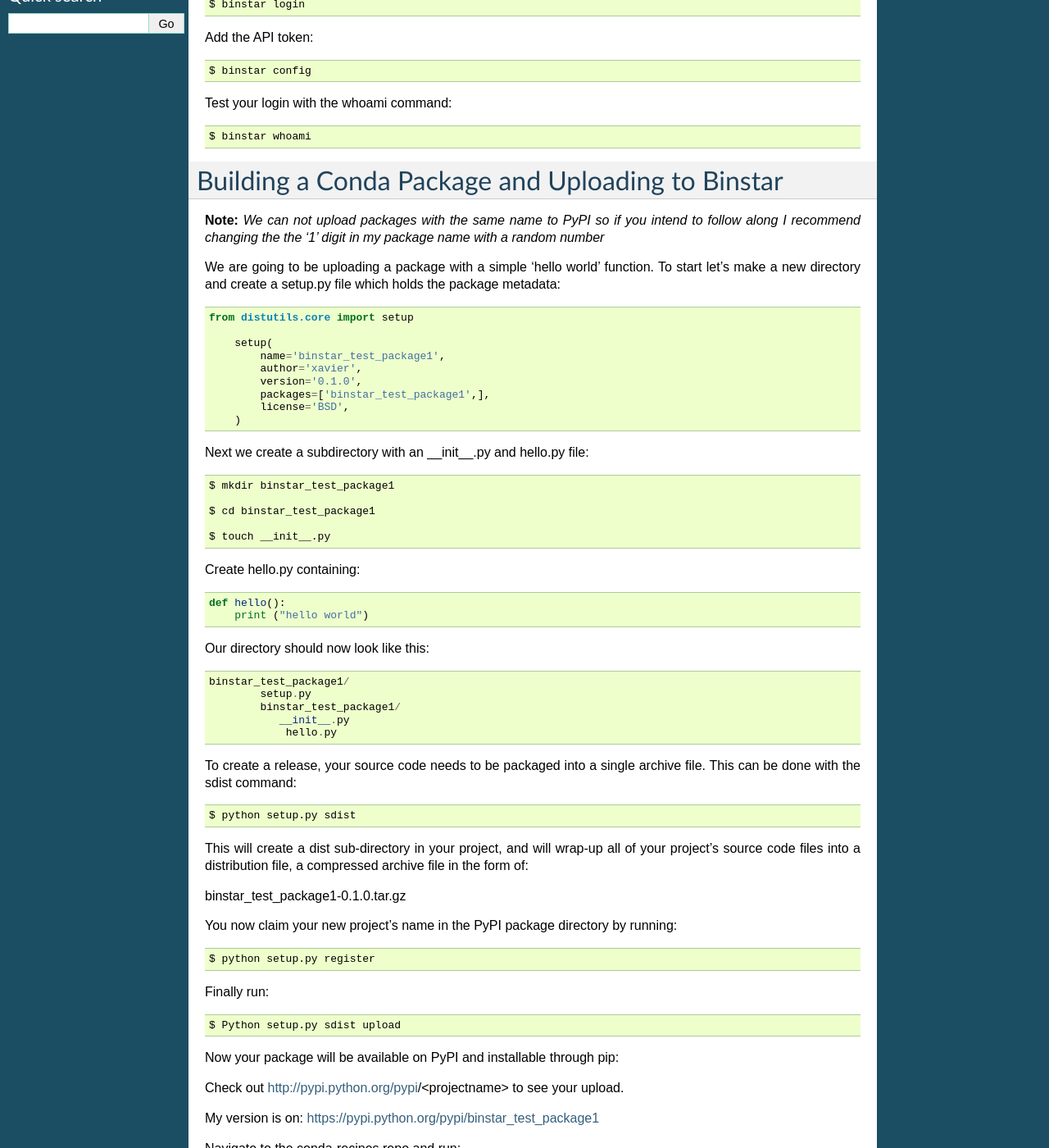
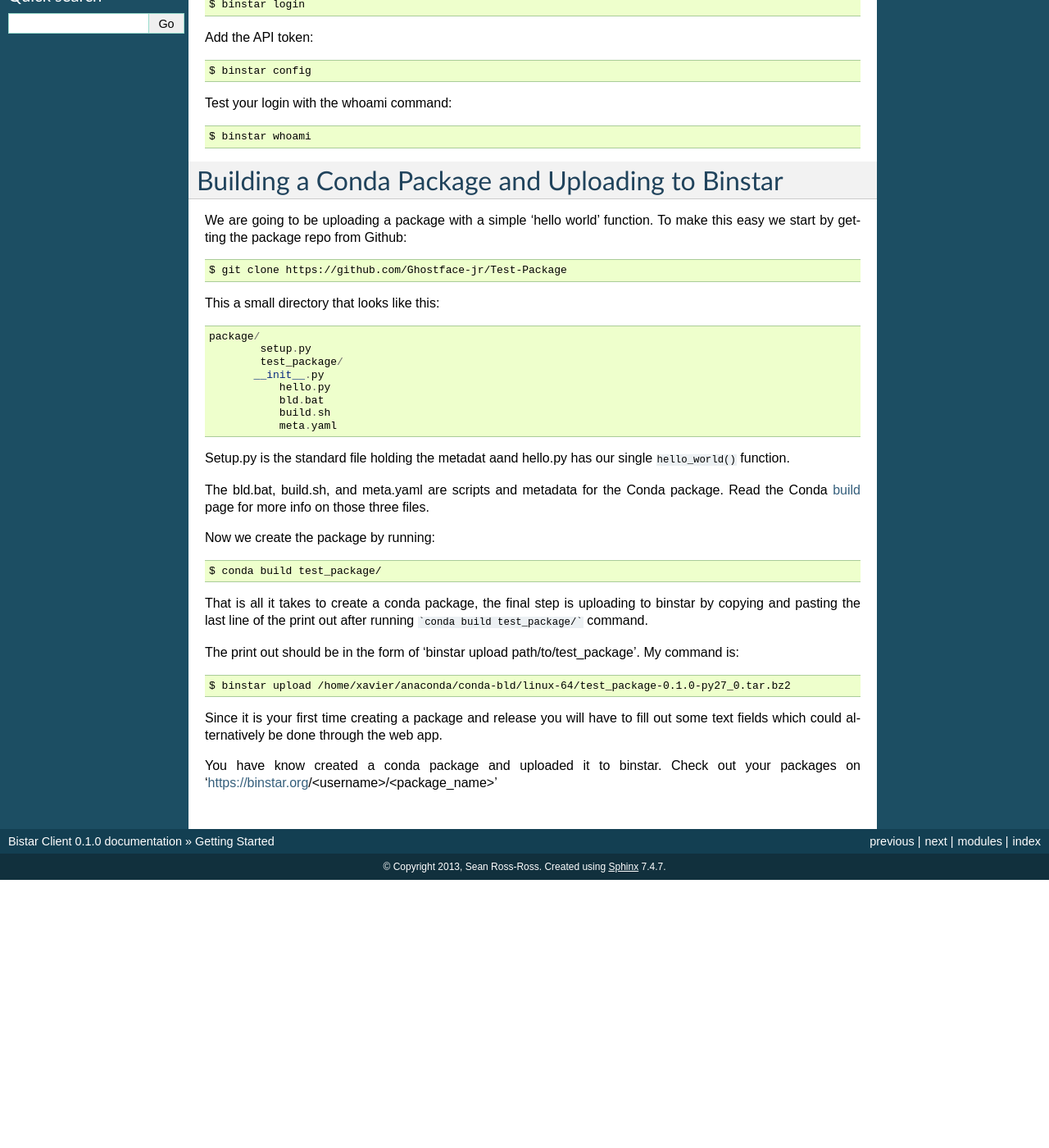
Before and after one commit to anaconda/anaconda-client, a Sphinx documentation site: the page built from doc/getting_started.rst, in a window 1280 px wide and 1400 px high, scrolled down 332 px. Shown: the whole window at 82% size. Built offline with Sphinx 7.4.7, drawn with Linux system fonts in a browser that asks for light colours; after the commit the page ends 1405 px from its top, so only the background shows below that; some of the changed text lies outside the part shown.

Commit message:
updated getting started

````diff
--- a/doc/getting_started.rst
+++ b/doc/getting_started.rst
@@ -4,8 +4,8 @@ Getting Started
 To get started you must have:
 
 * Anaconda_ installed on your system
-* Git clones of the conda_ and conda recipes_ repositories
-* Accounts on binstar_ and pypi_.
+* Git clone of the conda_ and conda recipes_ repositories
+* Account on binstar_
 
 .. _anaconda: http://docs.continuum.io/anaconda/install.html
 
@@ -15,10 +15,8 @@ To get started you must have:
 
 .. _binstar: https://binstar.org/
 
-.. _pypi: https://pypi.python.org/pypi
 
-
-Install the binstar command line client::
+If you are not using Anaconda 1.6+ install the binstar command line client::
 
 	$ [conda | pip] install binstar
 
@@ -38,92 +36,41 @@ Test your login with the whoami command::
 Building a Conda Package and Uploading to Binstar
 =================================================
 
-**Note:** *We can not upload packages with the same name to PyPI so if you intend to follow along I recommend changing the the '1' digit in my package name with a random number*
 
+We are going to be uploading a package with a simple 'hello world' function. To make this easy we start by getting the package repo from Github::
 
-We are going to be uploading a package with a simple 'hello world' function. To start let's make a new directory and create a setup.py file which holds the package metadata:
+	$ git clone https://github.com/Ghostface-jr/Test-Package
 
+This a small directory that looks like this:
 
 .. code-block:: python
 
+	package/
+		setup.py
+		test_package/
+  	       __init__.py
+		   hello.py
+		   bld.bat
+		   build.sh
+		   meta.yaml
 
-	from distutils.core import setup
+Setup.py is the standard file holding the metadat aand hello.py has our single ``hello_world()`` function.
 
-	    setup(
-	        name='binstar_test_package1',
-	  	author='xavier',
-	        version='0.1.0',
-	        packages=['binstar_test_package1',],
-	        license='BSD',
-	    )
+The bld.bat, build.sh, and meta.yaml are scripts and metadata for the Conda package. Read the Conda build_ page for more info on those three files.
 
-Next we create a subdirectory with an __init__.py and hello.py file::
+.. _build: http://docs.continuum.io/conda/build.html
 
-	$ mkdir binstar_test_package1
+Now we create the package by running::
 
-	$ cd binstar_test_package1
-
-	$ touch __init__.py
-
-Create hello.py containing:
-
-.. code-block:: python
-
-    def hello():
-        print ("hello world")
+	$ conda build test_package/
 
 
-Our directory should now look like this:
+That is all it takes to create a conda package, the final step is uploading to binstar by copying and pasting the last line of the print out after running ```conda build test_package/``` command.
 
-.. code-block:: python
+The print out should be in the form of 'binstar upload path/to/test_package'. My command is::
 
-	binstar_test_package1/
-		setup.py
-		binstar_test_package1/
-  	           __init__.py
-		    hello.py
-
-
-To create a release, your source code needs to be packaged into a single archive file. This can be done with the sdist command::
-
-	$ python setup.py sdist
-
-This will create a dist sub-directory in your project, and will wrap-up all of your project’s source code files into a distribution file, a compressed archive file in the form of:
-
-binstar_test_package1-0.1.0.tar.gz
-
-You now claim your new project’s name in the PyPI package directory by running::
-
-	$ python setup.py register
-
-Finally run::
-
-	$ Python setup.py sdist upload
-
-Now your package will be available on PyPI and installable through pip:
-
-
-Check out http://pypi.python.org/pypi/<projectname> to see your upload.
-
-My version is on: https://pypi.python.org/pypi/binstar_test_package1
-
-
-Navigate to the conda-recipes repo and run::
-
-	$ conda skeleton pypi binstar_test_package1
-
-This will run a script and pull the package info from PyPi. Now cd into the new directory you created inside of conda-recipes, named after your package::
-
-	$ cd binstar_test_package1
-
-	$ conda build .
-
-You have just built a conda package. The final step is uploading to binstar by copying and pasting the last line of the print out after running ```conda build .```
-
-You will see a print out of your package name in the form of 'binstar upload path/to/binstar_test_package1'. My command is::
-
-	$ binstar upload /home/xavier/anaconda/conda-bld/linux-64/binstar_test_package1-0.1.0-py27_0.tar.bz2
+	$ binstar upload /home/xavier/anaconda/conda-bld/linux-64/test_package-0.1.0-py27_0.tar.bz2
 
 Since it is your first time creating a package and release you will have to fill out some text fields which could alternatively be done through the web app.
 
-You have know created a package and uploaded it to conda, PyPI, and binstar. Check out your packages on 'https://binstar.org/<username>/<package_name>'
+You have know created a conda package and uploaded it to binstar. Check out your packages on 'https://binstar.org/<username>/<package_name>'
````
